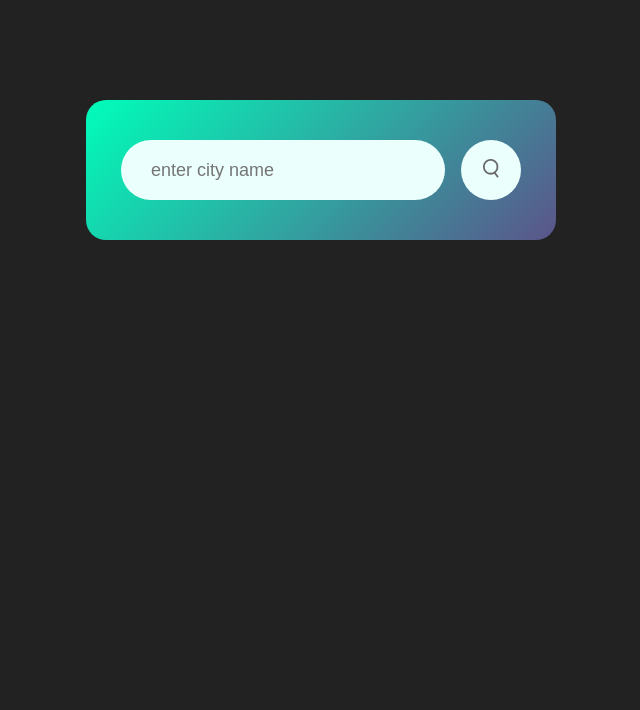
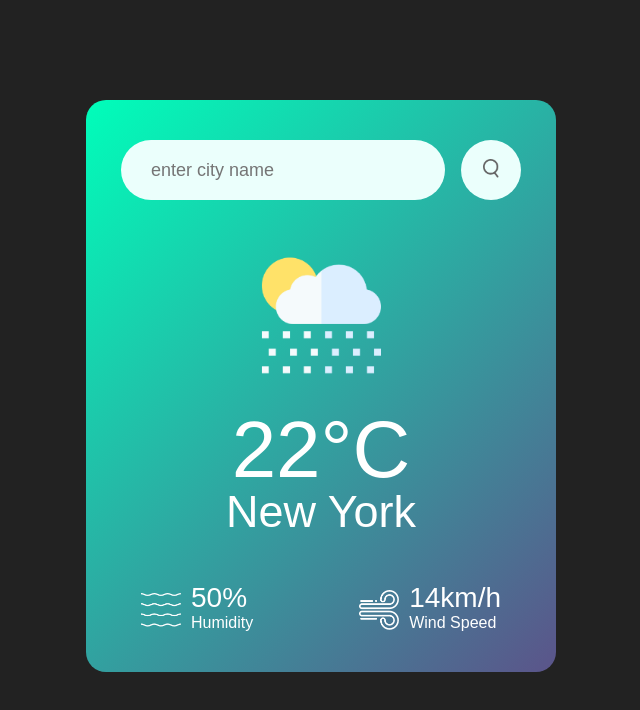
Before and after one commit to L2oukmane/Weather-App, a plain HTML site: page index.html in a window 1280 px wide. Shown: the whole page, without its empty margins (319-959 px from the left). Drawn offline with Linux system fonts and the light colour scheme.

Commit message:
Add weather details and desing card

```diff
--- a/index.html
+++ b/index.html
@@ -13,6 +13,27 @@
             <input type="text" spellcheck="false" placeholder=" enter city name">
             <button><img src="./images/search.png" ></button>
         </div>
+        <div class="weather">
+            <img src="./images/rain.png"  class="weather-icon">
+            <h1 class="temp">22°C</h1>
+            <h2 class="city">New York</h2>
+            <div class="details">
+            <div class="col">
+                <img src="./images/humidity.png">
+                <div>
+                    <p class="humidity">50%</p>
+                    <p>Humidity</p>
+                </div>
+            </div>
+            <div class="col">
+                <img src="./images/wind.png">
+                <div>
+                    <p class="wind">14km/h</p>
+                    <p>Wind Speed</p>
+                </div>
+            </div>
+        </div>
+        </div>
     </div>
 
 </body>
--- a/style.css
+++ b/style.css
@@ -55,3 +55,42 @@
 .search button img{
     width: 16px;
 }
+
+.weather-icon{
+    width:170px;
+    margin-top: 30px;
+}
+
+.weather h1{
+    font-size: 80px;
+    font-weight: 500;
+}
+.weather h2{
+    font-size: 45px;
+    font-weight: 400;
+    margin-top: -10px;
+}
+
+.details{
+    display: flex;
+    align-items: center;
+    justify-content: space-between;
+    padding: 0 20px;
+    margin-top: 50px;
+}
+
+.col{
+    display: flex;
+    align-items: center;
+    text-align: left;
+}
+
+.col img{
+    width: 40px;
+    margin-right: 10px;
+}
+
+.humidity, .wind{
+    font-size: 28px;
+    margin-top: -6px;
+}
```
